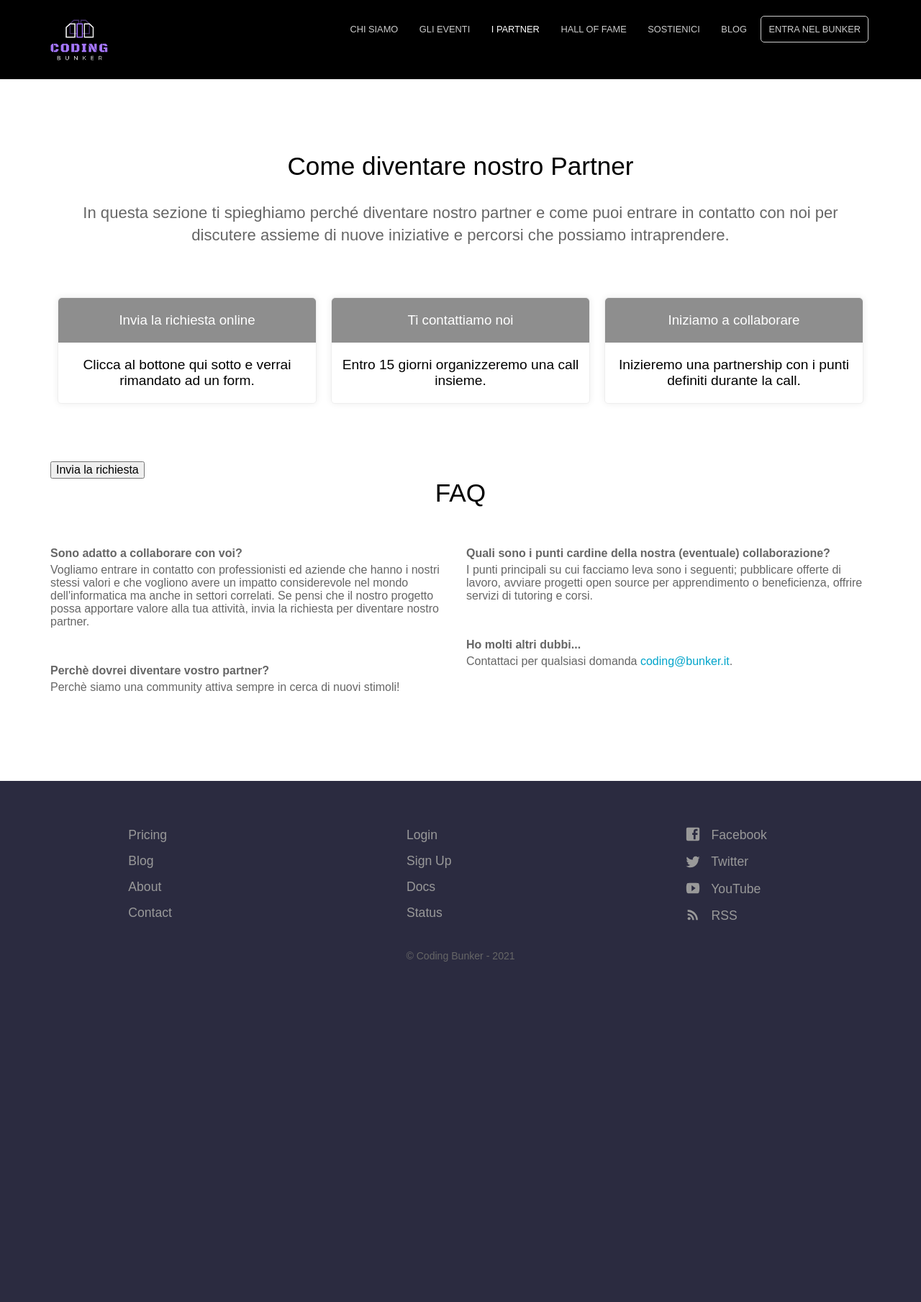
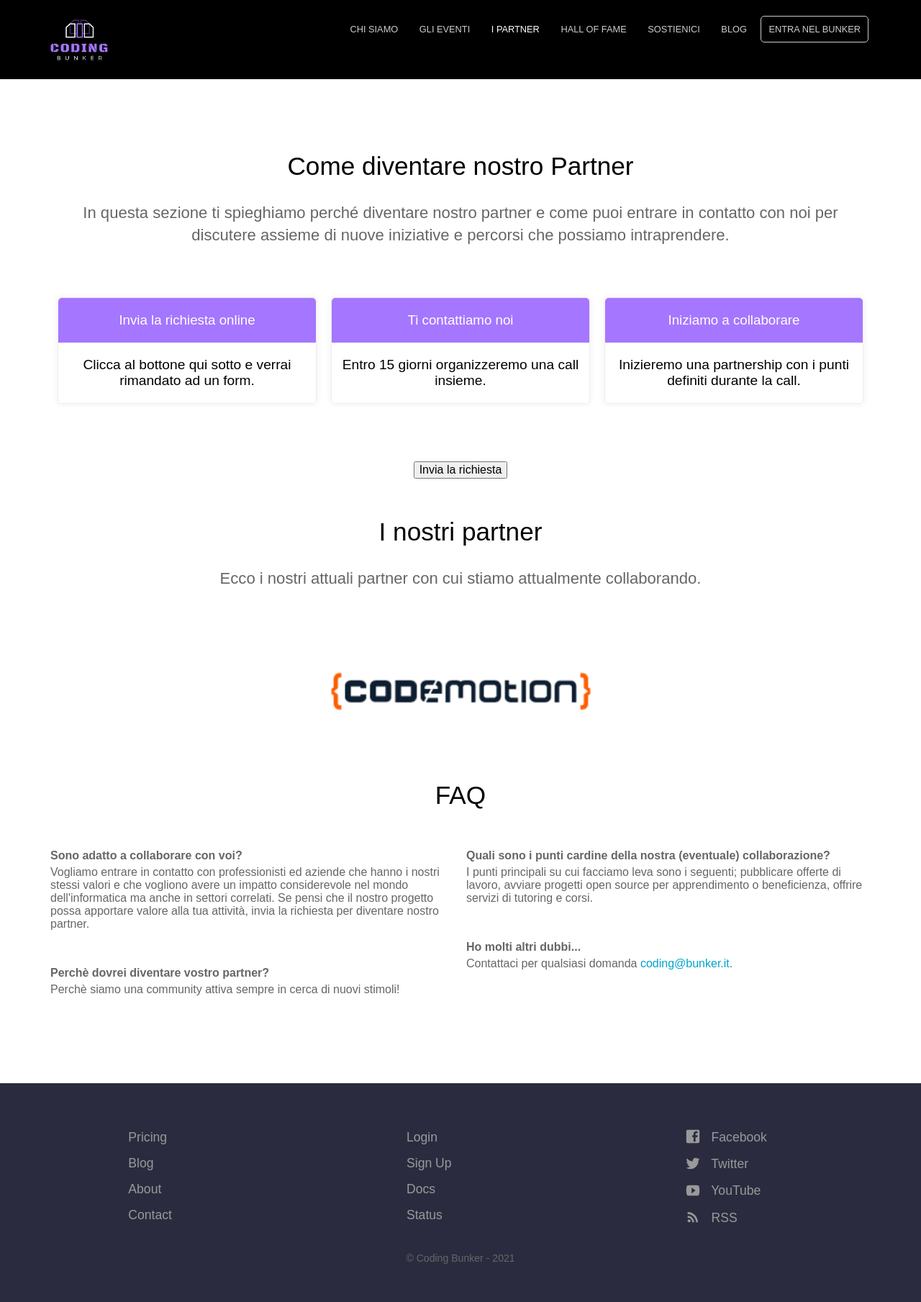
Before and after one commit to ludovicobesana/codingbunker-website, a Jekyll site: the page built from partner.html, in a window 1280 px wide. Shown: the whole page at 72% size. Built offline with Jekyll 4.4.1, drawn with Linux system fonts in a browser that asks for light colours; before the commit the page ends 1389 px from its top, so only the background shows below that.

Commit message:
feature: update1

```diff
--- a/partner.html
+++ b/partner.html
@@ -4,17 +4,17 @@ heading: Come diventare nostro Partner
 description: In questa sezione ti spieghiamo perché diventare nostro partner e come puoi entrare in contatto con noi per discutere assieme di nuove iniziative e percorsi che possiamo intraprendere.
 partner_info:
   - name: Invia la richiesta online
-    color: "#8e8e8e"
+    color: "#A576FF"
     features:
       - text: Clicca al bottone qui sotto e verrai rimandato ad un form.
         highlight: true
   - name: Ti contattiamo noi
-    color: "#8e8e8e"
+    color: "#A576FF"
     features:
     - text: Entro 15 giorni organizzeremo una call insieme.
       highlight: true
   - name: Iniziamo a collaborare
-    color: "#8e8e8e"
+    color: "#A576FF"
     features:
     - text: Inizieremo una partnership con i punti definiti durante la call.
       highlight: true
@@ -30,6 +30,15 @@ faq:
     answer: Contattaci per qualsiasi domanda <a href="#">coding@bunker.it</a>.
 ---
 
+<style media="screen">
+  .wrapper {
+    text-align: center;
+  }
+  .responsive {
+    width:35%;
+    height: auto;
+  }
+</style>
 
 <div class="plans">
 	{% for plan in page.partner_info %}
@@ -43,7 +52,22 @@ faq:
     </ul>
     {% endfor %}
 </div>
-<button type="button" style="text-align:center">Invia la richiesta</button>
+<div class="wrapper">
+    <a href="#"><button class="button">Invia la richiesta</button></a>
+</div>
+
+<br>
+<br>
+<br>
+
+
+<div class="wrapper">
+  <h2>I nostri partner</h2>
+  <p class="wrapper">Ecco i nostri attuali partner con cui stiamo attualmente collaborando.</p>
+    <a href="https://www.codemotion.com/">
+      <img src="{{ site.baseurl }}/images/codemotion.png" alt="codemotion" class="responsive"/>
+    </a>
+</div>
 
 
 <div>
```
Also changed, not shown: images/codemotion.png (added).
